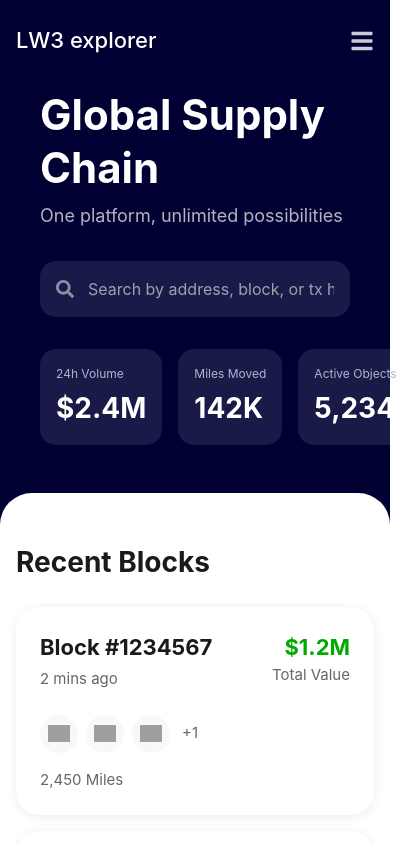
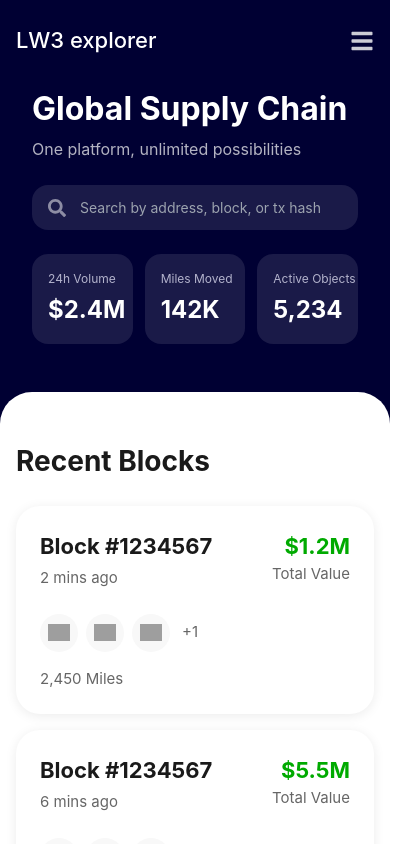
Before and after one commit to manchain/LW3explorer, a React (Create React App) app: page / in a window 390 px wide. Shown: the top 844 px of the page, 413 px wide, since content can reach past the window. Built offline with nearby package versions, Linux system fonts and the light colour scheme; grey boxes are pictures that could not be loaded.

Commit message:
fix: updated responsiveness

```diff
--- a/src/App.js
+++ b/src/App.js
@@ -29,38 +29,41 @@ function App() {
           </div>
         )}
 
-        <div className="max-w-[800px] mx-auto px-6">
-          <div className="text-[42px] font-bold leading-tight mb-2 animate-slide-up">
+        <div className="max-w-[800px] mx-auto px-4 sm:px-6">
+          {/* Title section */}
+          <div className="text-[32px] sm:text-[42px] font-bold leading-tight mb-2 animate-slide-up whitespace-nowrap">
             Global Supply Chain
           </div>
-          <div className="text-[18px] text-white/70 mb-8 animate-slide-up delay-100">
+          <div className="text-[16px] sm:text-[18px] text-white/70 mb-6 sm:mb-8 animate-slide-up delay-100">
             One platform, unlimited possibilities
           </div>
 
-          <div className="relative mb-8 animate-fade-in delay-200">
+          {/* Search section */}
+          <div className="relative mb-6 animate-fade-in delay-200">
             <FaSearch className={`absolute left-4 top-1/2 -translate-y-1/2 text-white/50 text-lg transition-colors duration-200 ${searchFocused ? 'text-white' : ''}`} />
             <input
               type="text"
-              className="w-full bg-white/10 text-white rounded-2xl py-4 pl-12 pr-4 outline-none text-[16px] transition-all duration-200 focus:bg-white/20 focus:ring-2 focus:ring-white/30"
+              className="w-full bg-white/10 text-white rounded-2xl py-3 sm:py-4 pl-12 pr-4 outline-none text-[14px] sm:text-[16px] transition-all duration-200 focus:bg-white/20 focus:ring-2 focus:ring-white/30"
               placeholder="Search by address, block, or tx hash"
               onFocus={() => setSearchFocused(true)}
               onBlur={() => setSearchFocused(false)}
             />
           </div>
 
-          <div className="flex gap-4">
-            {['24h Volume', 'Miles Moved', 'Active Objects'].map((label, index) => (
-              <div
-                key={label}
-                className="bg-white/10 rounded-[16px] p-4 flex-1 transform transition-all duration-300 hover:bg-white/15 hover:-translate-y-1 animate-fade-in"
-                style={{ animationDelay: `${(index + 3) * 100}ms` }}
-              >
-                <div className="text-[#B3B3CC] text-[12px] whitespace-nowrap">{label}</div>
-                <div className="text-white text-[28px] font-bold mt-1">
-                  {index === 0 ? '$2.4M' : index === 1 ? '142K' : '5,234'}
-                </div>
-              </div>
-            ))}
+          {/* Stats section - Now in one line */}
+          <div className="grid grid-cols-3 gap-3 animate-fade-in delay-300">
+            <div className="bg-white/10 rounded-[16px] p-4 transform transition-all duration-300 hover:bg-white/15">
+              <div className="text-[#B3B3CC] text-[12px] whitespace-nowrap">24h Volume</div>
+              <div className="text-white text-[24px] sm:text-[28px] font-bold mt-1">$2.4M</div>
+            </div>
+            <div className="bg-white/10 rounded-[16px] p-4 transform transition-all duration-300 hover:bg-white/15">
+              <div className="text-[#B3B3CC] text-[12px] whitespace-nowrap">Miles Moved</div>
+              <div className="text-white text-[24px] sm:text-[28px] font-bold mt-1">142K</div>
+            </div>
+            <div className="bg-white/10 rounded-[16px] p-4 transform transition-all duration-300 hover:bg-white/15">
+              <div className="text-[#B3B3CC] text-[12px] whitespace-nowrap">Active Objects</div>
+              <div className="text-white text-[24px] sm:text-[28px] font-bold mt-1">5,234</div>
+            </div>
           </div>
         </div>
       </div>
```
